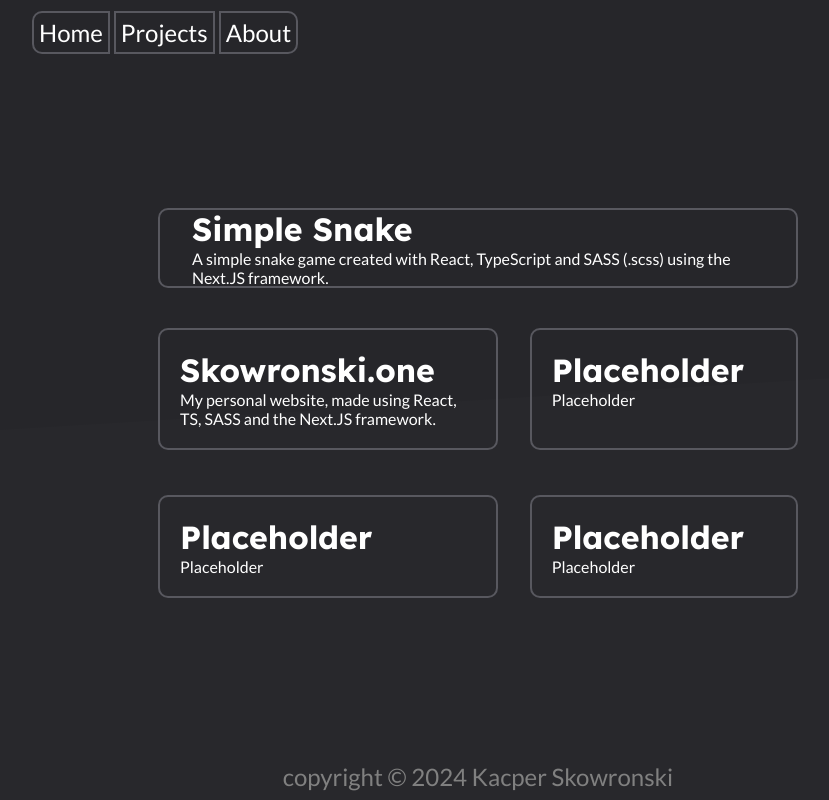
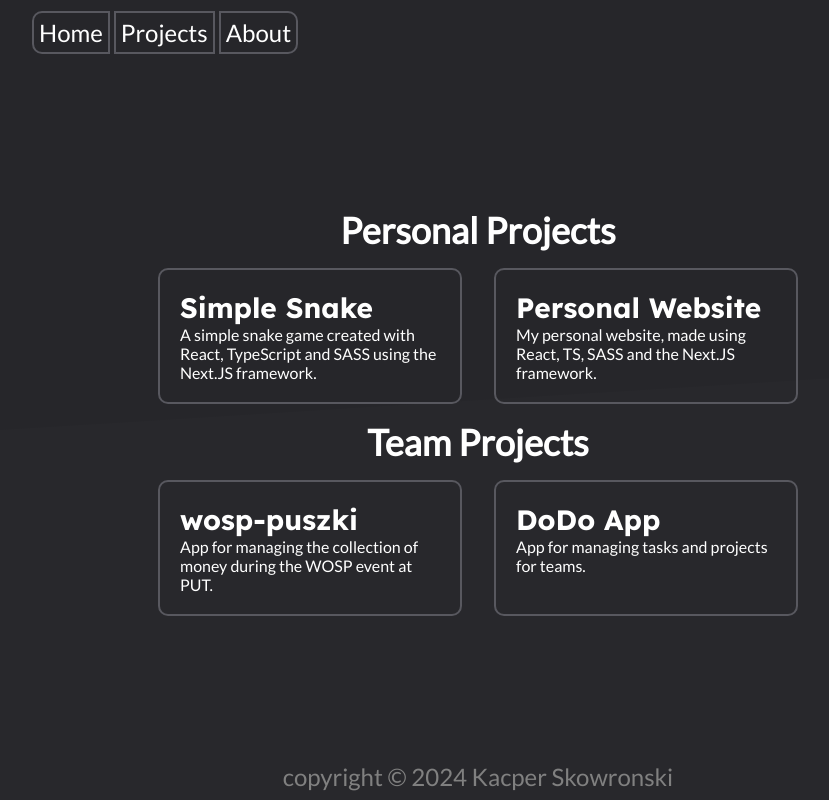
Before and after one commit to PandaHajs/Skowronskigq, a Next.js app: page /projects in a window 1280 px wide. Shown: the whole page, without its empty margins (162-991 px from the left). Built offline with nearby package versions, Linux system fonts and the light colour scheme.

Commit message:
Slight projects page remake

```diff
--- a/src/app/projects/page.module.scss
+++ b/src/app/projects/page.module.scss
@@ -4,6 +4,7 @@
   display: flex;
   flex-direction: column;
   align-items: center;
+  margin-top: -5vh;
 
   a {
     text-decoration: none;
@@ -12,49 +13,49 @@
   }
 
   h2 {
-    margin-right: 2.5vw;
+    font-size: 2.25rem;
+    margin-bottom: 2vh;
+    z-index: 10;
+    position: relative;
+  }
+
+  h3 {
+    font-size: 1.75rem;
+  }
+
+  p {
+    font-size: 1rem;
   }
 
   .projects {
-    margin-top: 5vh;
     width: 100%;
     z-index: 1;
     position: relative;
-    display: grid;
-    grid-template:
-      "a b"
-      "c d";
-    row-gap: 20%;
-    column-gap: 5%;
+    display: flex;
+    gap: 5%;
+  }
+
+  >div>h2 {
+    text-align: center;
+    margin-top: 2vh;
+  }
+
+  >div {
+    width: 100%;
   }
 }
 
 @media (max-width: 768px) {
   .styles {
     width: 75%;
-
-    h2 {
-      font-size: 4vw;
-    }
-
-    p {
-      font-size: 2vw;
-    }
+    margin-top: 0;
   }
 }
 
 @media (768px <=width < 1024px) {
   .styles {
     width: 60%;
-
-    h2 {
-      font-size: 3vw;
-
-    }
-
-    p {
-      font-size: 1.5vw;
-    }
+    margin-top: 0;
   }
 
 }
@@ -62,14 +63,7 @@
 @media (1024px <=width <=1440px) {
   .styles {
     width: 50%;
-
-    h2 {
-      font-size: 2.5vw;
-    }
-
-    p {
-      font-size: 1.25vw;
-    }
+    margin-top: 0;
   }
 
 }
@@ -77,14 +71,7 @@
 @media (width > 1920px) {
   .styles {
     width: 40%;
-
-    h2 {
-      font-size: 2vw;
-    }
-
-    p {
-      font-size: 1vw;
-    }
+    margin-top: 0;
   }
 
 }
--- a/src/app/projects/page.tsx
+++ b/src/app/projects/page.tsx
@@ -11,38 +11,34 @@ export default function Home() {
   return (
     <Divider>
       <div className={styles.styles}>
+        <h2>Personal Projects</h2>
+        <section className={styles.projects}>
           <Project
             title="Simple Snake"
             link="https://snake.skowronski.one/"
-					description="A simple snake game created with React, TypeScript and SASS (.scss) using the Next.JS framework."
-					feautred={true}
+            description="A simple snake game created with React, TypeScript and SASS using the Next.JS framework."
           />
+          <Project
+            title="Personal Website"
+            link="/"
+            description="My personal website, made using React, TS, SASS and the Next.JS framework."
+          />
+        </section>
+        <div>
+          <h2>Team Projects</h2>
           <section className={styles.projects}>
             <Project
-						title="Skowronski.one"
-						link="/"
-						description="My personal website, made using React, TS, SASS and the Next.JS framework."
-						feautred={false}
+              title="wosp-puszki"
+              link="https://github.com/akai-org/wosp-puszki"
+              description="App for managing the collection of money during the WOSP event at PUT."
             />
             <Project
-						title="Placeholder"
-						link="/"
-						description="Placeholder"
-						feautred={false}
-					/>
-					<Project
-						title="Placeholder"
-						link="/"
-						description="Placeholder"
-						feautred={false}
-					/>
-					<Project
-						title="Placeholder"
-						link="/"
-						description="Placeholder"
-						feautred={false}
+              title="DoDo App"
+              link="https://github.com/akai-org/dodo"
+              description="App for managing tasks and projects for teams."
             />
           </section>
+        </div>
       </div>
     </Divider>
   );
--- a/src/app/ui/project.tsx
+++ b/src/app/ui/project.tsx
@@ -6,14 +6,13 @@ type projectProps = {
   title: string;
   link: string;
   description: string;
-	feautred: boolean;
 };
 
 export default function Project(props: projectProps) {
   return (
     <Link href={props.link}>
-			<div className={props.feautred ? styles.featured : styles.project}>
-				<h2 className={lexend.className}>{props.title}</h2>
+      <div className={styles.project}>
+        <h3 className={lexend.className}>{props.title}</h3>
         <p>{props.description}</p>
       </div>
     </Link>
--- a/src/app/ui/styles/divider.module.scss
+++ b/src/app/ui/styles/divider.module.scss
@@ -27,3 +27,10 @@
     padding: 5vh 0 0 0;
   }
 }
+
+@media(max-height: 750px) {
+  .partbot {
+    bottom: -10vh;
+    height: 80%;
+  }
+}
--- a/src/app/ui/styles/projects.module.scss
+++ b/src/app/ui/styles/projects.module.scss
@@ -1,28 +1,14 @@
-.featured {
-    border-radius: 10px;
-    width: 100%;
-    height: 10vh;
-    display: flex;
-    justify-content: center;
-    flex-direction: column;
-    padding: 5%;
-}
-
-.featured,
-.project {
-    border: 2px solid var(--borders2);
-    transition: 0.5s;
-}
-
-.featured:hover,
 .project:hover {
     border: 2px solid var(--borders);
 }
-
 
 .project {
     padding: 20px;
     height: 100%;
     width: 100%;
     border-radius: 10px;
+    border: 2px solid var(--borders2);
+    transition: 0.5s;
+    max-width: 100%;
+
 }
```
Also changed, not shown: package.json (+4 -4 lines), 1 other file (tests, documents, lock files or other folders). Lines whose indentation alone changed are shown as unchanged.
